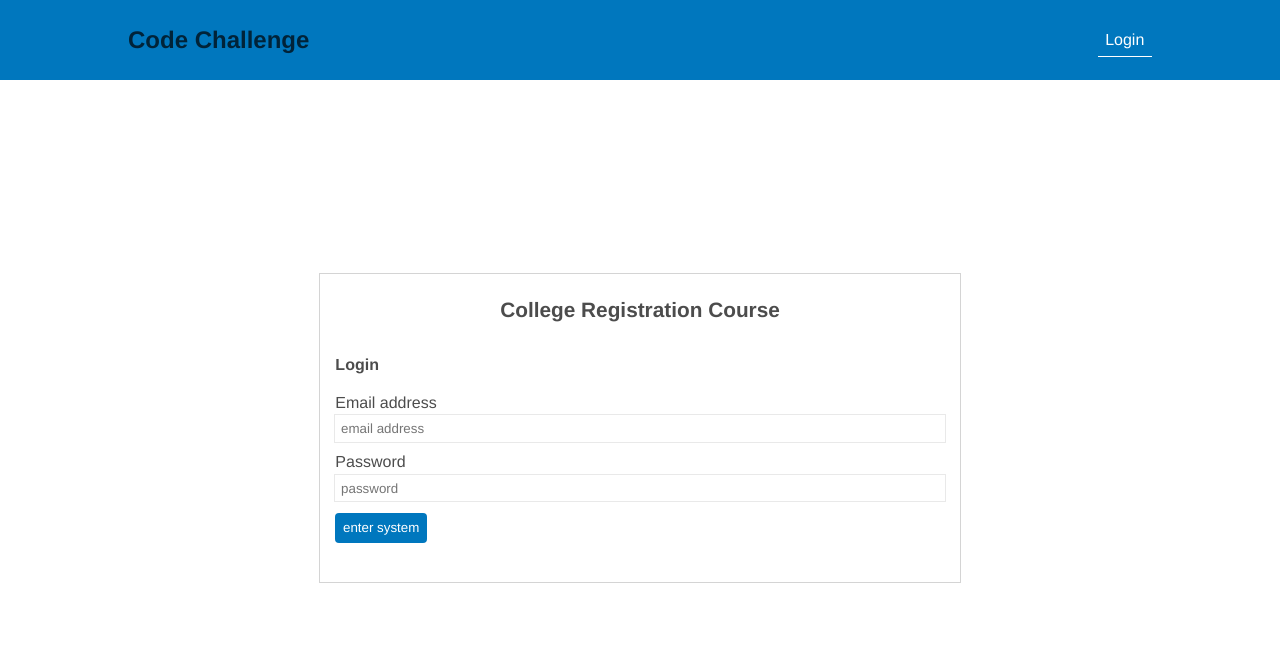
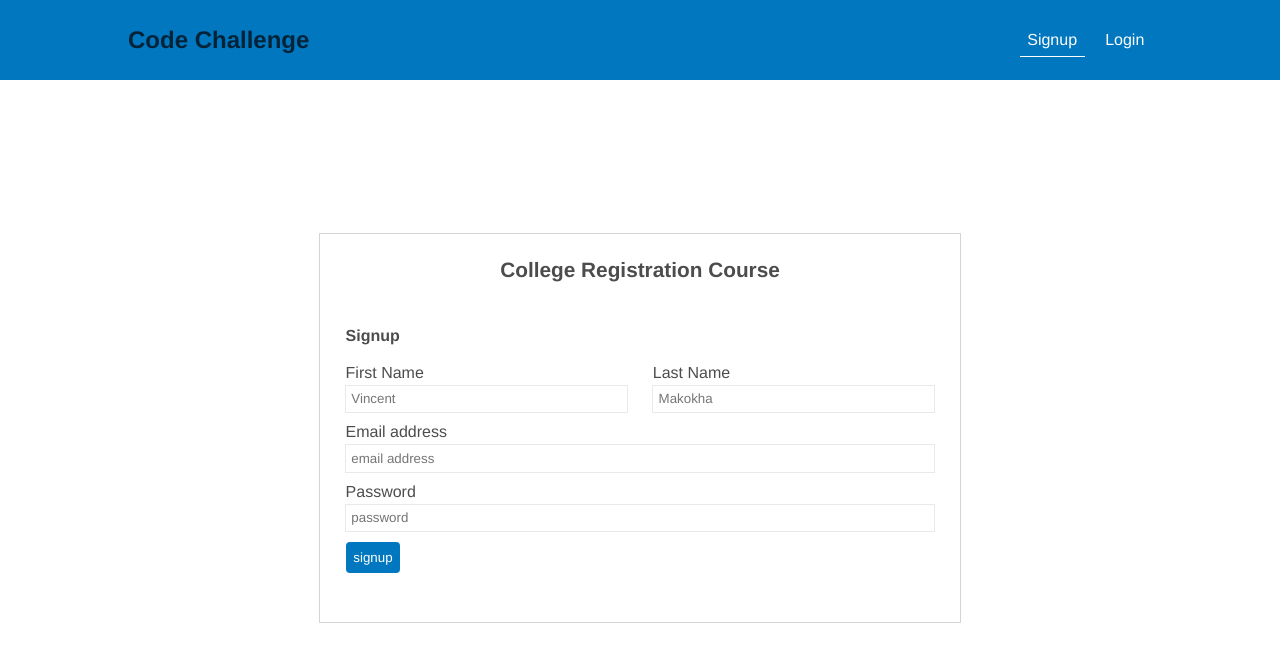
Before and after one commit to VinceXIV/xxxiv, a Vue app: page /register in a window 1280 px wide. Before the commit this address led to /login. Shown: the top 662 px of the page. Built offline with nearby package versions, Linux system fonts and the light colour scheme.

Commit message:
Create the signup page

```diff
--- a/src/App.vue
+++ b/src/App.vue
@@ -10,6 +10,7 @@
         <router-view
             :online="online"
             :login="login"
+            :signup="signup"
             :loggedIn="loggedIn"
             :courses="courses"
             :navigate="navigate"
@@ -94,6 +95,31 @@ export default({
                     'Accept': 'text/plain'
                 },
                 body: JSON.stringify({email: email, password: password})
+            }).then(res => {
+                if(res.ok){
+                    res.json().then(data =>{
+                        this.$router.push('/home')
+
+                        this.updateLocalStorage('token', data.token)
+
+                        this.loadCourses(data.token)
+                    })
+                }else{
+                    res.json().then(error => {
+                        console.warn(error)
+                    })
+                }
+            })
+        },
+
+        signup: function(signupData){
+            fetch(`${apiHost}/signup`, {
+                method: 'POST',
+                headers: {
+                    'Content-Type': 'application/json',
+                    'Accept': 'text/plain'
+                },
+                body: JSON.stringify(signupData)
             }).then(res => {
                 if(res.ok){
                     res.json().then(data =>{
--- a/src/components/NavBar.vue
+++ b/src/components/NavBar.vue
@@ -3,9 +3,20 @@
         <div class="container">
             <h1 class="icon" @click="navigate('/home')">Code Challenge</h1>
             <ul class="actions">
-                <li v-if="loggedIn" class="btn" :class="pageState('/home')" @click="navigate('/home')">Home</li>
-                <li v-if="loggedIn" class="btn" :class="pageState('/register')" @click="navigate('/register')">Register</li>
-                <li class="btn" :class="pageState('/login')"  @click="changeLoginState">
+                <li v-if="loggedIn" class="btn"
+                    :class="pageState('/home')"
+                    @click="navigate('/home')">
+                    Home
+                </li>
+                <li v-if="!loggedIn"
+                    class="btn"
+                    :class="pageState('/register')"
+                    @click="navigate('/register')">
+                    Signup
+                </li>
+                <li class="btn"
+                    :class="pageState('/login')"
+                    @click="changeLoginState">
                     {{ loggedIn ? 'Logout' : 'Login' }}
                 </li>
             </ul>
--- a/src/pages/LoginPage.vue
+++ b/src/pages/LoginPage.vue
@@ -24,9 +24,10 @@
                     />
                 </div>
 
-                <input class="btn" type="submit" value="enter system">
+                <input class="btn" type="submit" value="login">
             </form>
         </div>
+
     </div>
 </template>
 
--- a/src/pages/RegisterPage.vue
+++ b/src/pages/RegisterPage.vue
@@ -1,60 +1,129 @@
 <template>
-    <div class="page register-page">
+    <div class="page signup-page">
         <div class="container">
-            <h1 class="title">Register Course</h1>
-            <CourseForm :handleFormBtnClick="handleClick" :buttons="buttons" :actionCompletedStage="actionCompletedStage"/>
+            <h1 class="title">
+                College Registration Course
+            </h1>
+
+            <form action="" @submit="handleLoginSubmit">
+                <h2 class="signup">Signup</h2>
+
+                <div class="name">
+                    <div class="form-item">
+                        <label for="first-name">First Name</label>
+                        <input name="first-name"
+                            placeholder="Vincent"
+                            v-model="signupData.first_name"
+                        />
+                    </div>
+                    <div class="form-item">
+                        <label for="last-name">Last Name</label>
+                        <input name="last-name"
+                            placeholder="Makokha"
+                            v-model="signupData.last_name"
+                        />
+                    </div>
+                </div>
+
+                <div class="form-item">
+                    <label for="email">Email address</label>
+                    <input name="email"
+                        placeholder="email address"
+                        v-model="signupData.email"
+                    />
+                </div>
+
+                <div class="form-item">
+                    <label for="password">Password</label>
+                    <input name="password"
+                        placeholder="password"
+                        v-model="signupData.password"
+                    />
+                </div>
+
+                <input class="btn" type="submit" value="signup">
+            </form>
         </div>
     </div>
 </template>
 
 <script>
-import CourseForm from '@/components/CourseForm.vue';
 
 export default({
-    name: 'RegisterPage',
-
-    components: {
-        CourseForm,
-    },
+    name: 'signupPage',
 
     props: {
+        signup: Function,
         loggedIn: Boolean,
-        navigate: Function,
-        handleFormBtnClick: Function,
-        actionCompletedStage: Object
+        navigate: Function
     },
 
     data(){
         return {
-            buttons: [
-                {id: 1, name: 'register', action: 'Register', display: ''},
-                {id: 2, name: 'View Registered Courses', action: 'go-to-main', display: ''}
-            ]
-        }
-    },
-
-    methods: {
-        handleClick: function(course, action, e){
-            e.preventDefault()
-
-            if(action === 'go-to-main'){
-                this.navigate('/main')
-            }else{
-                this.handleFormBtnClick(course, action, e)
+            signupData: {
+                email: "",
+                password: "",
+                first_name: "",
+                last_name: ""
             }
         }
     },
 
     created: function(){
-        if(!this.loggedIn){
-            this.navigate('/login')
+        if(this.loggedIn){
+            this.navigate('/main')
+        }
+    },
+
+    methods: {
+        handleLoginSubmit: function(e){
+            e.preventDefault()
+            this.signup(this.signupData)
         }
     }
 })
 </script>
 
 <style scoped>
-.register-page .btn {
-    justify-self: left;
+.signup-page .container {
+    outline: var(--outline-bold);
+    margin-bottom: 4rem;
+}
+
+form {
+    padding: 2vw;
+    width: 100%;
+    display: flex;
+    flex-direction: column;
+    gap: 0.7rem;
+}
+
+form .signup {
+    font-size: 1rem;
+    margin-bottom: 0.5rem;
+}
+
+.form-item {
+    display: flex;
+    flex-direction: column;
+    gap: 0.3vw;
+    width: 100%;
+    justify-content: left;
+}
+
+.name .form-item {
+    width: calc(50% - 1vw);
+}
+
+.name {
+    display: flex;
+    flex-direction: row;
+    justify-content: space-between;
+    flex-wrap: wrap;
+}
+
+.form-item input {
+    outline: var(--outline-faint);
+    padding: 0.45vw;
 }
 </style>
```
